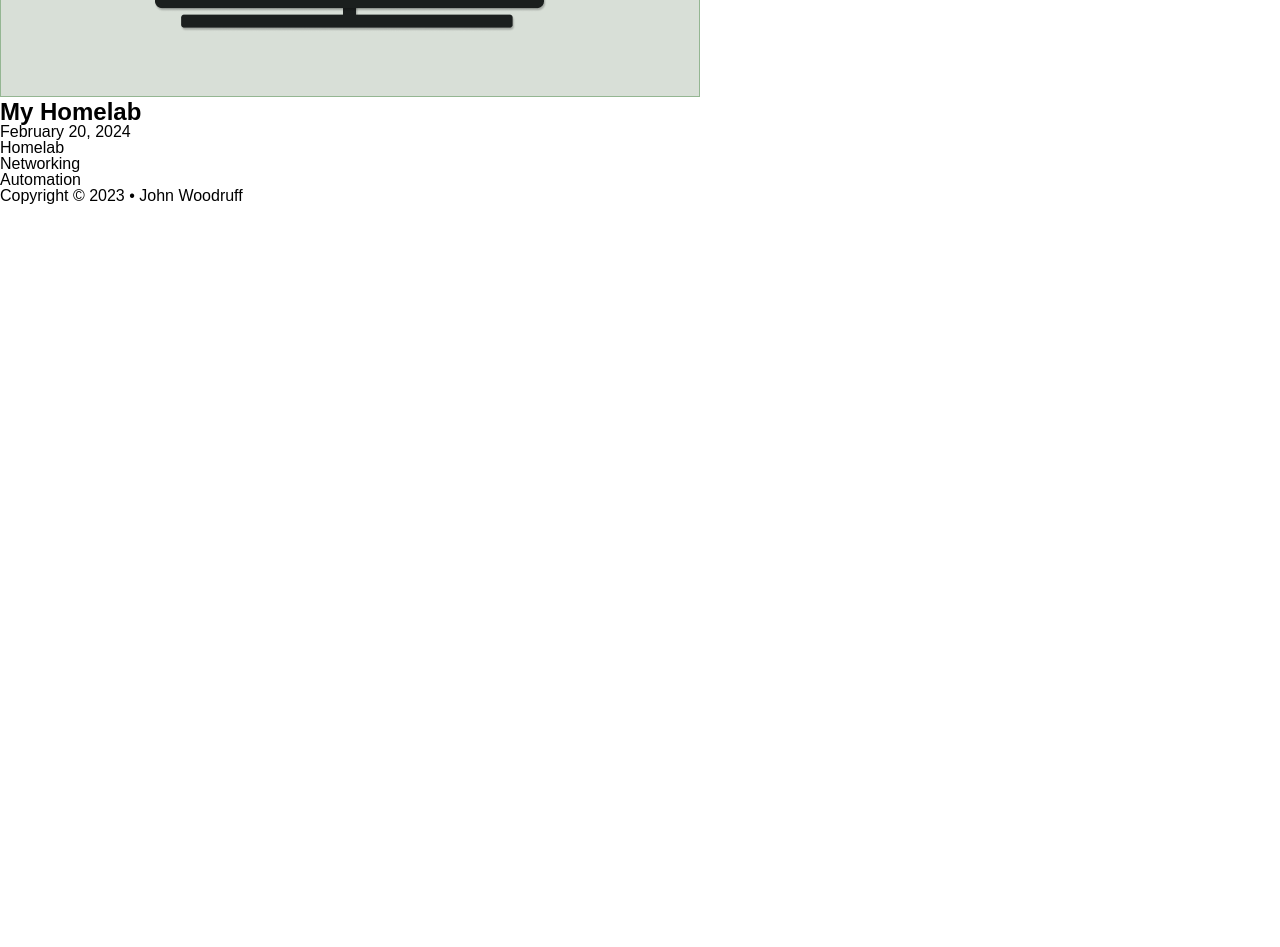
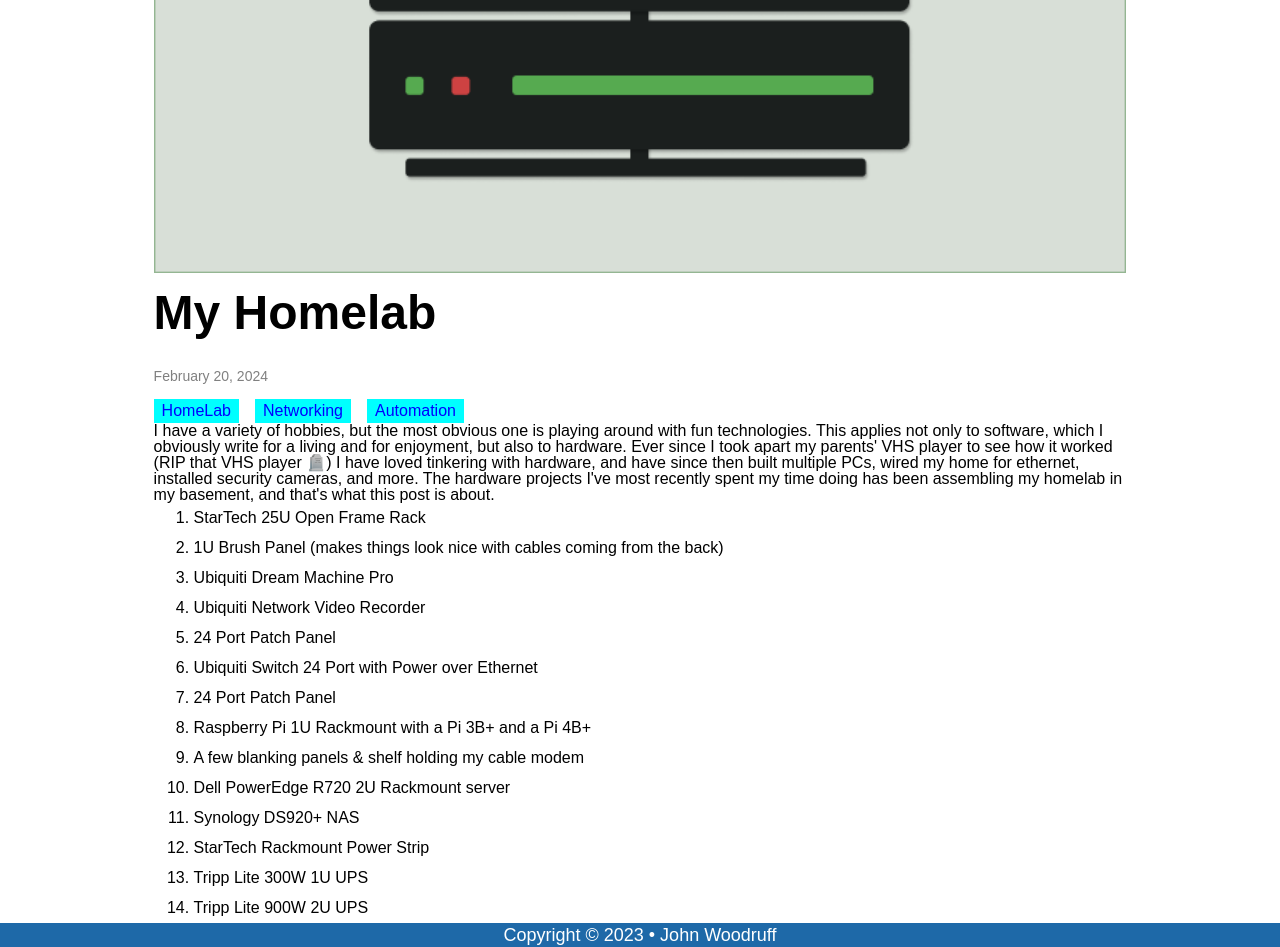
Before and after one commit to JohnAndrewMyers/class_sandbox, a plain HTML site: page index.html in a window 1280 px wide. Shown: the part 460-1407 px from the top of the page. Before the commit the page ends 800 px from the top, so only its background shows below. Drawn offline with Linux system fonts and the light colour scheme.

Commit message:
Add files via upload
Thursday 2/22/24

```diff
--- a/css/style.css
+++ b/css/style.css
@@ -58,7 +58,6 @@ table {
 
 *{
 	font-family: "Source Sans 3", sans-serif;
-    background-color: #fff;
 	margin: 0;
 }
 
@@ -105,6 +104,91 @@ nav ul li a{
 	color: rgba(44, 44, 44, 1);
 }
 
+/* End Header Nav Section */
+
+/* Main Body and Blog Article Section */
+
+	section{
+		display: flex;
+		justify-content: center;
+		align-items: center;
+		width: 95vw;
+		flex-direction: column;
+		margin: 0 auto;
+	}
+
+	.centerme{
+		display: flex;
+		justify-content: left;
+		width: 80%;
+		flex-direction: column;
+	}
+
+	h2{
+		margin: 1rem 0;
+		font-size: 3rem;
+		font-weight: 600;
+	}
+
+	#date_format{
+		color: gray;
+		font-weight: 300;
+		font-size: 14px;
+		margin: 1rem 0;
+	}
+
+	#tag_section{
+		display: flex;
+		justify-content: space-between;
+		align-items: center;
+		width: 30%;
+		flex-direction: row;
+	}
+
+	.blog_tag{
+		display: flex;
+		justify-content: space-between;
+		align-items: center;
+		margin-right: 1rem;
+		background-color: aqua;
+	}
+
+	p.blog_tag{
+		color: blue;
+	  	padding: 4px 8px;
+	}
+
+	ol{
+		list-style-type: decimal;
+	}
+
+	ol li{
+		line-height: 30px;
+	}
+
+	/* End Main Blog Article */
+
+	/* Begin Footer */
+
+	footer{
+		display: flex;
+		justify-content: center;
+		align-items: center;
+		flex-direction: row;
+		height: 3vh;
+		background-color: #1e69a8;
+	}
+
+	footer p{
+		color: #fff;
+		font-size: 18px;
+	}
+
+
+
+
+
+
 /* Media Queries */
 
 /* Extra small devices (phones, 600px and down) */
--- a/index.html
+++ b/index.html
@@ -30,18 +30,37 @@
    <!-- This is my main blog article -->
     <section>
 
-    <div>
+    <div class="centerme">
       <img src="img/homelab.png">
 
       <h2>My Homelab</h2>
-      <p>February 20, 2024</p>
-      <p>Homelab</p>
-      <p>Networking</p>
-      <p>Automation</p>
+      <p id="date_format">February 20, 2024</p>
 
 
+      <div id="tag_section">
+      <p class="blog_tag">HomeLab</p>
+      <p class="blog_tag">Networking</p>
+      <p class="blog_tag">Automation</p>
+      </div>
 
-      <p></p>
+      <p>I have a variety of hobbies, but the most obvious one is playing around with fun technologies. This applies not only to software, which I obviously write for a living and for enjoyment, but also to hardware. Ever since I took apart my parents' VHS player to see how it worked (RIP that VHS player 🪦) I have loved tinkering with hardware, and have since then built multiple PCs, wired my home for ethernet, installed security cameras, and more. The hardware projects I've most recently spent my time doing has been assembling my homelab in my basement, and that's what this post is about.</p>
+
+      <ol>
+        <li>StarTech 25U Open Frame Rack</li>
+        <li>1U Brush Panel (makes things look nice with cables coming from the back)</li>
+        <li>Ubiquiti Dream Machine Pro</li>
+        <li>Ubiquiti Network Video Recorder</li>
+        <li>24 Port Patch Panel</li>
+        <li>Ubiquiti Switch 24 Port with Power over Ethernet</li>
+        <li>24 Port Patch Panel</li>
+        <li>Raspberry Pi 1U Rackmount with a Pi 3B+ and a Pi 4B+</li>
+        <li>A few blanking panels & shelf holding my cable modem</li>
+        <li>Dell PowerEdge R720 2U Rackmount server</li>
+        <li>Synology DS920+ NAS</li>
+        <li>StarTech Rackmount Power Strip</li>
+        <li>Tripp Lite 300W 1U UPS</li>
+        <li>Tripp Lite 900W 2U UPS</li>
+      </ol>
     </div>
 
     </section>
```
